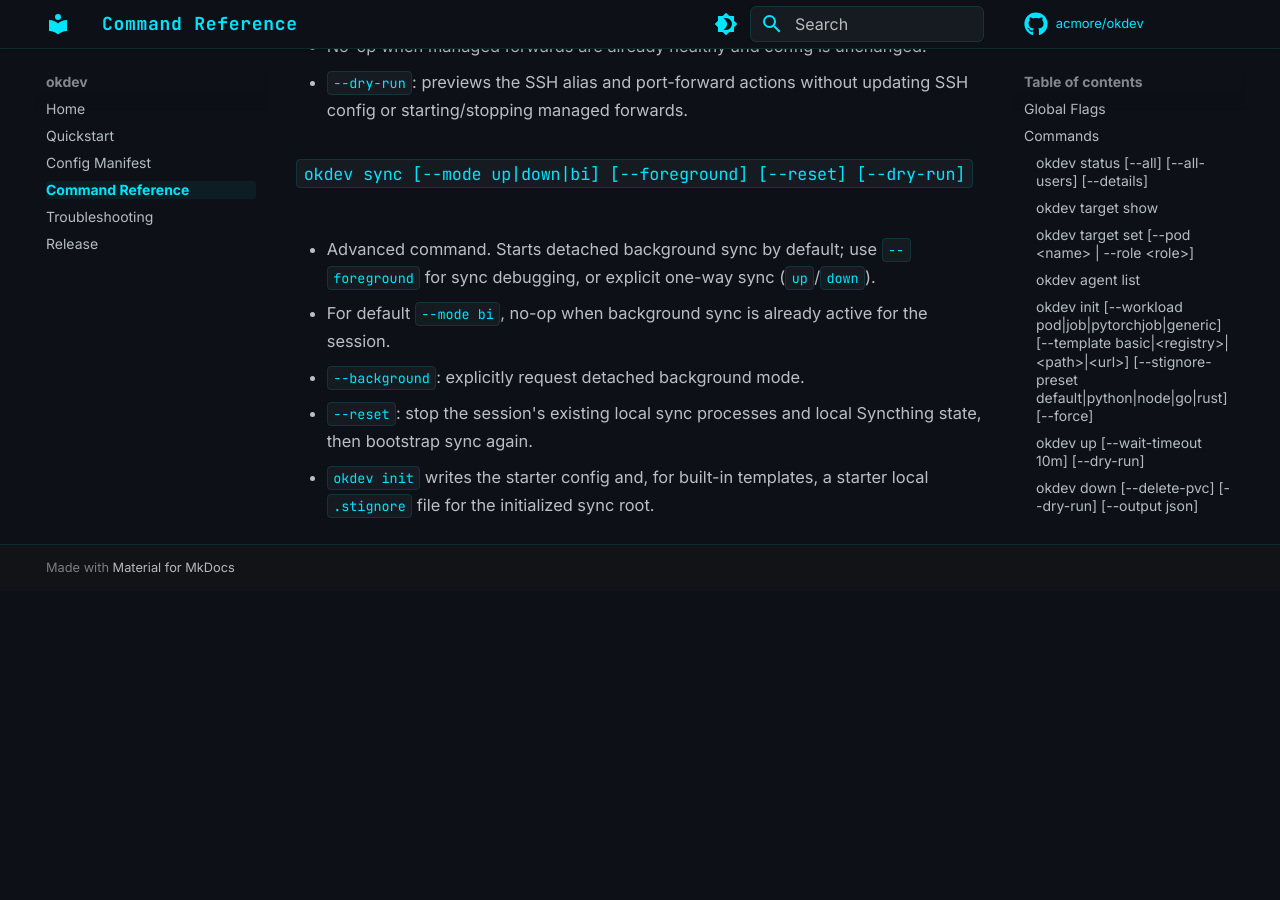
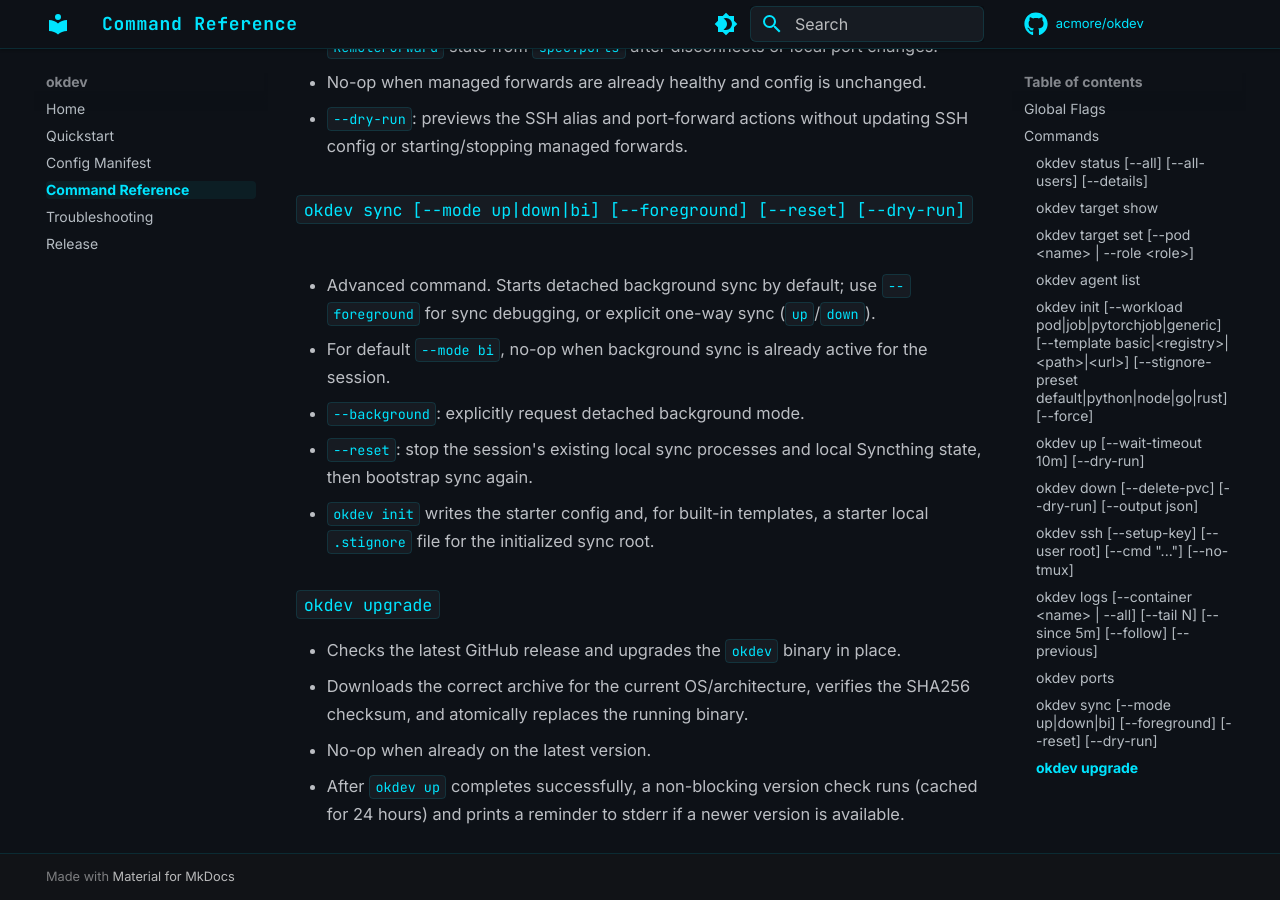
Before and after one commit to acmore/okdev, an MkDocs documentation site: the page built from docs/command-reference.md, in a window 1280 px wide and 900 px high, scrolled down 4877 px. Built offline with MkDocs 1.6.1 and Material for MkDocs 9.7.7, drawn with Linux system fonts in a browser that asks for light colours; comment, search, counter and statistics services are not loaded; before the commit the page ends 5468 px from its top, so only the background shows below that.

Commit message:
docs: add okdev upgrade to command reference
Co-Authored-By: Claude Opus 4.6 <noreply@anthropic.com>

```diff
--- a/docs/command-reference.md
+++ b/docs/command-reference.md
@@ -30,6 +30,7 @@
 - `okdev ports`
 - `okdev sync [--mode up|down|bi] [--foreground] [--reset] [--dry-run]`
 - `okdev prune [--ttl-hours 72] [--all-namespaces] [--all-users] [--include-pvc] [--dry-run]`
+- `okdev upgrade`
 
 ### `okdev status [--all] [--all-users] [--details]`
 
@@ -119,3 +120,10 @@
 - `--background`: explicitly request detached background mode.
 - `--reset`: stop the session's existing local sync processes and local Syncthing state, then bootstrap sync again.
 - `okdev init` writes the starter config and, for built-in templates, a starter local `.stignore` file for the initialized sync root.
+
+### `okdev upgrade`
+
+- Checks the latest GitHub release and upgrades the `okdev` binary in place.
+- Downloads the correct archive for the current OS/architecture, verifies the SHA256 checksum, and atomically replaces the running binary.
+- No-op when already on the latest version.
+- After `okdev up` completes successfully, a non-blocking version check runs (cached for 24 hours) and prints a reminder to stderr if a newer version is available.
```
